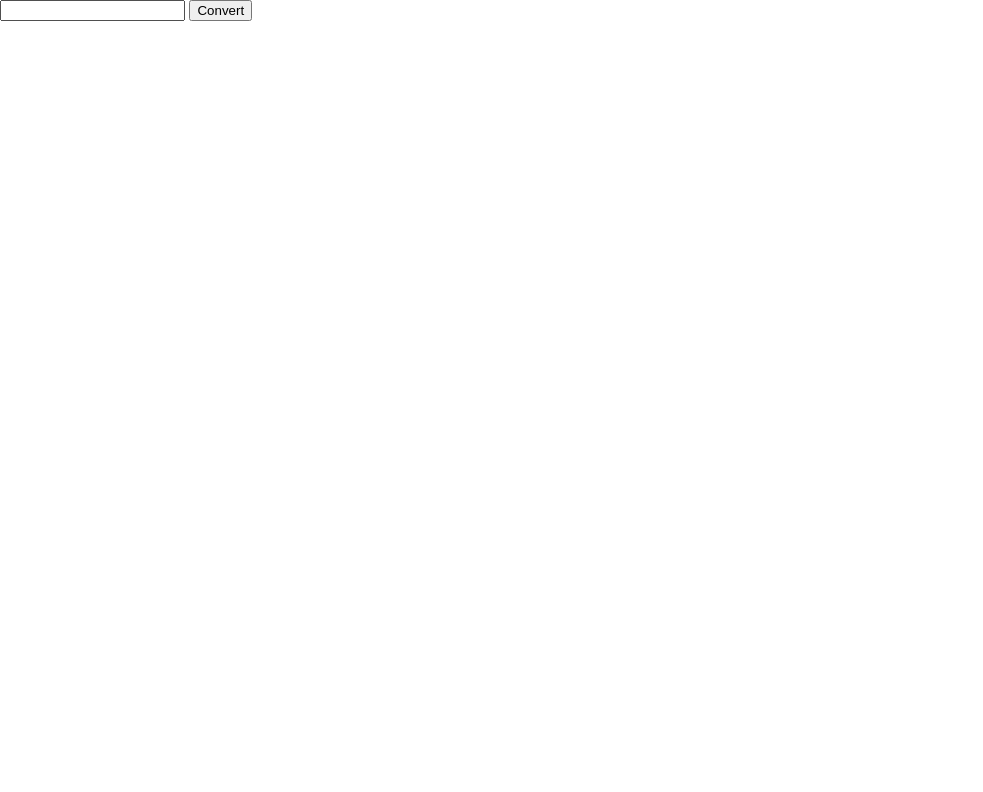
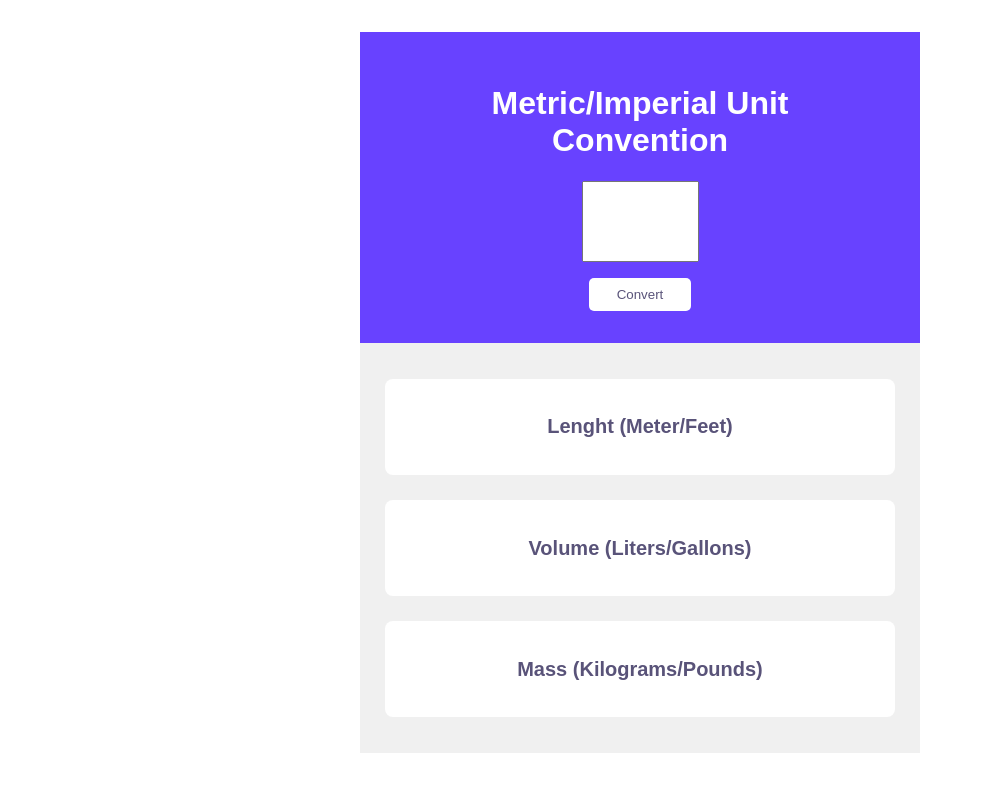
Before and after one commit to Vincenzo-Git-hub/unit-converter, a website: page index.html in a window 1280 px wide. Shown: the whole page, without its empty margins (0-983 px from the left). Drawn offline with Linux system fonts and the light colour scheme.

Commit message:
updated scss

```diff
--- a/app/scss/globals/_boilerplate.scss
+++ b/app/scss/globals/_boilerplate.scss
@@ -10,5 +10,18 @@ html {
 
 body {
   margin: 0;
+  padding-block: 2rem;
   font-family: sans-serif;
+  width: min(90%, 35rem);
+  margin-inline: auto;
 }
+
+input {
+  display: block;
+  margin: auto;
+}
+
+button {
+  border: none;
+  outline: none;
+}
--- a/app/scss/globals/_index.scss
+++ b/app/scss/globals/_index.scss
@@ -1 +1,2 @@
 @forward "boilerplate";
+@forward "typography";
--- /dev/null
+++ b/app/scss/globals/_typography.scss
@@ -0,0 +1,19 @@
+@use "../util";
+
+.header {
+  background-color: var(--Blue);
+  &__title {
+    color: var(--White);
+  }
+
+  &__btn {
+    color: var(--Blue-gray);
+  }
+}
+
+.main {
+  &__title {
+    color: var(--Blue-gray);
+    font-size: 1.25rem;
+  }
+}
--- /dev/null
+++ b/app/scss/layout/_header.scss
@@ -0,0 +1,19 @@
+@use "../util";
+
+.header {
+  text-align: center;
+  padding: 2rem 4rem;
+  &__input {
+    margin-bottom: 1rem;
+    padding: 1.25rem;
+    max-width: 7.3125rem;
+    font-size: 2rem;
+    font-weight: bold;
+    text-align: center;
+  }
+  &__btn {
+    padding: 0.56rem 1.72rem;
+    border-radius: 5px;
+    background-color: var(--White);
+  }
+}
--- /dev/null
+++ b/app/scss/layout/_index.scss
@@ -0,0 +1,2 @@
+@forward "header";
+@forward "main";
--- /dev/null
+++ b/app/scss/layout/_main.scss
@@ -0,0 +1,17 @@
+@use "../util";
+
+.main {
+  text-align: center;
+  background-color: var(--Light-gray);
+  padding: 2.25rem 1.5625rem;
+
+  &__card {
+    background-color: var(--White);
+    padding: 1.25rem;
+    border-radius: 8px;
+  }
+
+  &__card + &__card {
+    margin-top: 1.5625rem;
+  }
+}
--- a/app/scss/style.scss
+++ b/app/scss/style.scss
@@ -1 +1,3 @@
 @use "globals";
+@use "layout";
+@use "util";
--- /dev/null
+++ b/app/scss/util/_index.scss
@@ -0,0 +1 @@
+@forward "variables";
--- /dev/null
+++ b/app/scss/util/_variables.scss
@@ -0,0 +1,8 @@
+:root {
+  // COLORS
+  --White: hsl(0, 0%, 100%);
+  --Blue: hsl(252, 100%, 63%);
+  --Blue-gray: hsl(250, 19%, 40%);
+  --Light-gray: hsl(0, 0%, 94%);
+  --Black: hsl(0, 0%, 21%);
+}
--- a/index.html
+++ b/index.html
@@ -11,11 +11,27 @@
 </head>
 
 <body>
-    <input type="text" id="input-el">
-    <button id="input-btn">Convert</button>
-    <p id="lenght"></p>
-    <p id="volume"></p>
-    <p id="mass"></p>
+    <header class="header">
+        <h1 class="header__title">Metric/Imperial Unit Convention</h1>
+        <input type="text" class="header__input" id="input-el">
+        <button class="header__btn" id="input-btn">Convert</button>
+    </header>
+
+    <main class="main">
+        <article class="main__card">
+            <h2 class="main__title">Lenght (Meter/Feet)</h2>
+            <p id="lenght"></p>
+        </article>
+        <article class="main__card">
+            <h2 class="main__title">Volume (Liters/Gallons)</h2>
+            <p id="volume"></p>
+        </article>
+        <article class="main__card">
+            <h2 class="main__title">Mass (Kilograms/Pounds)</h2>
+            <p id="mass"></p>
+        </article>
+    </main>
+
 </body>
 
 </html>
```
Also changed, not shown: dist/style.css, 1 other file.
